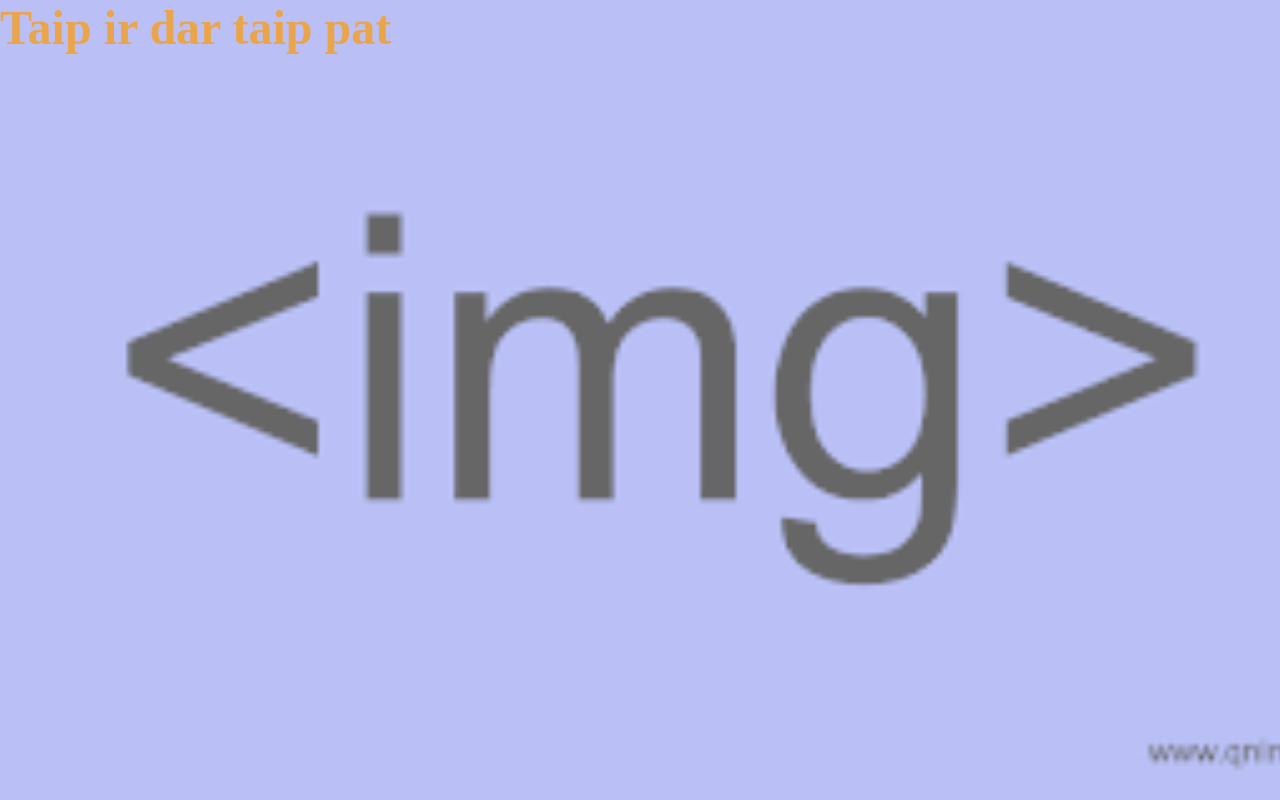
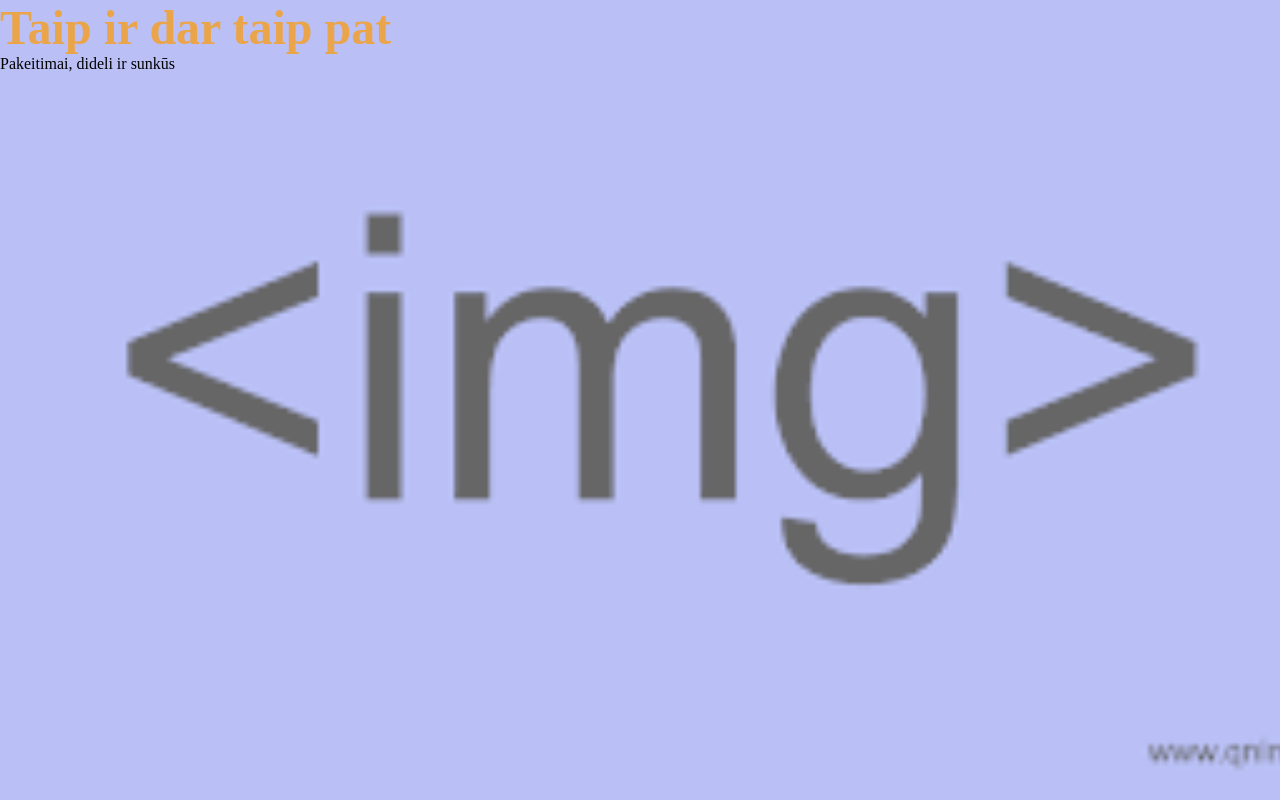
Before and after one commit to xnewme/css-zindex, a plain HTML site: page index.html in a window 1280 px wide. Drawn offline with Linux system fonts and the light colour scheme.

Commit message:
Pridėtas p tagas

```diff
--- a/index.html
+++ b/index.html
@@ -9,10 +9,11 @@
     <link rel="stylesheet" href="style.css">
 </head>
 
-<d>
+<body>
     <div class="container">
         <h1>Taip ir dar taip pat</h1>
+        <p>Pakeitimai, dideli ir sunkūs</p>
     </div>
-</d>
+</body>
 
 </html>
```
